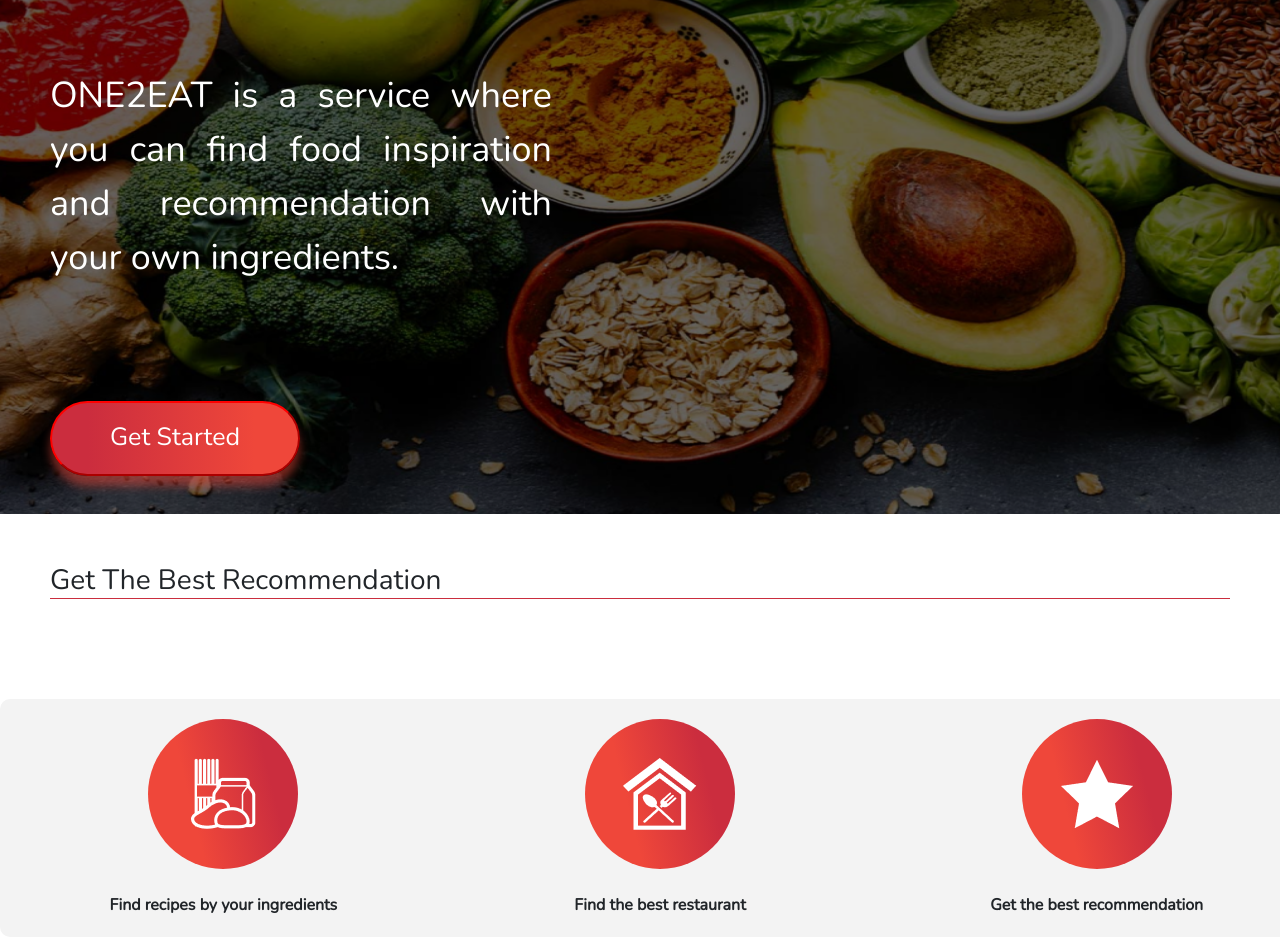
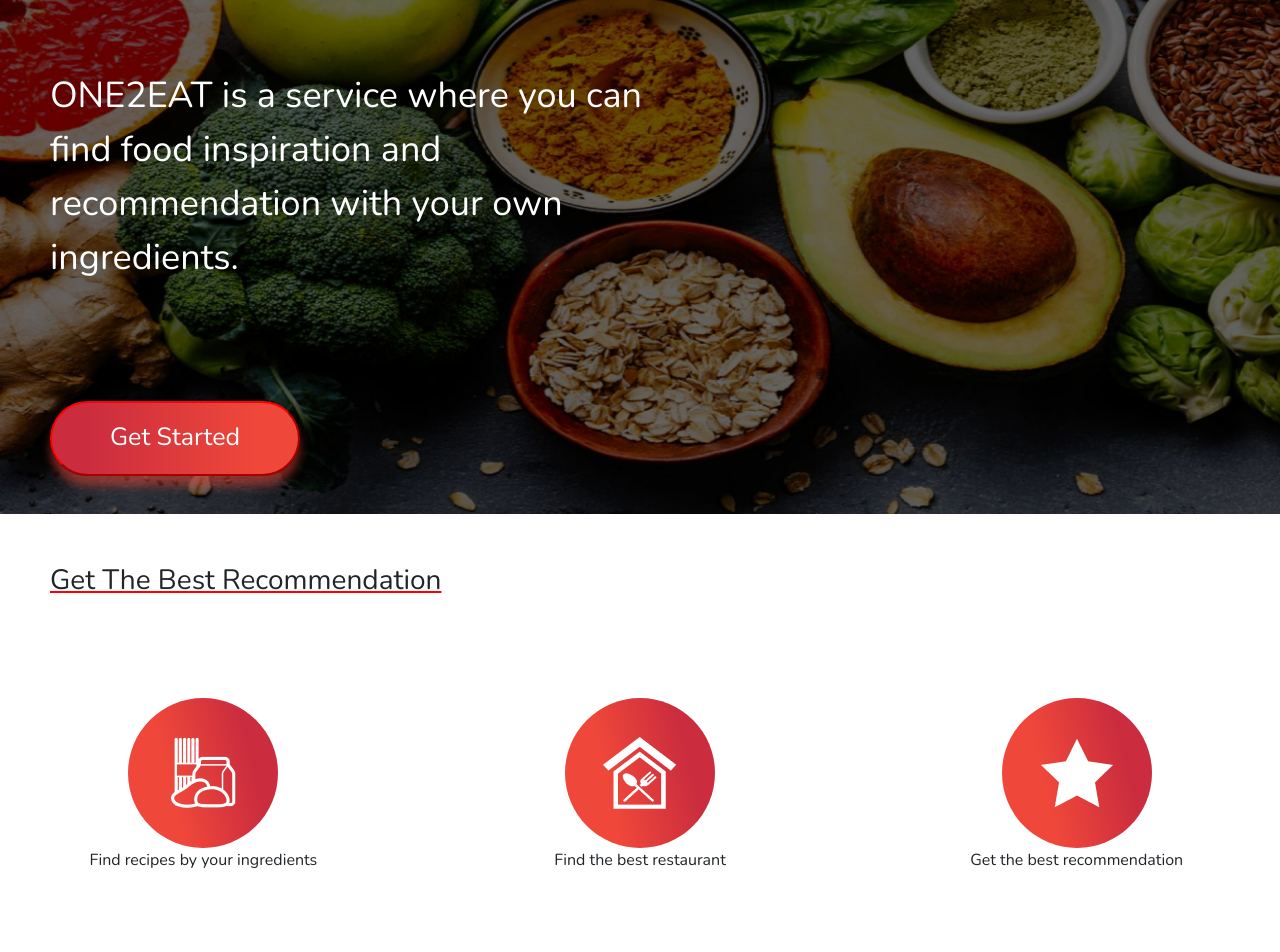
Before and after one commit to one2eat/frontend, a React (Create React App) app: page / in a window 1280 px wide. Shown: the part 186-1138 px from the top of the page. Built offline with nearby package versions, Linux system fonts and the light colour scheme.

Commit message:
change width

```diff
--- a/src/components/HomePage/frontpage.js
+++ b/src/components/HomePage/frontpage.js
@@ -57,16 +57,17 @@
 
 const ContentDescription = styled.p`
   font-size: 36px;
-  width: 552px;
+  width: 700px;
   padding-top: 125px;
   padding-bottom: 100px;
   padding-left: 50px;
-  text-align: justify;
 `;
 
 const FrontpageText = styled.h3`
-  margin: 50px;
-  border-bottom: 1px solid #ca2d3e;
+  text-decoration: underline;
+  text-decoration-color: red;
+  padding-top: 50px;
+  padding-left: 50px;
 `;
 
 const FooterBackground = styled.footer`
@@ -99,7 +100,6 @@
   justify-content: center;
   width: 150px;
   height: 150px;
-  margin-bottom: 24px;
   border-radius: 50%;
   background: linear-gradient(256.23deg, #cb2d3e 22.63%, #ef473a 68.74%);
 `;
@@ -107,12 +107,6 @@
 const RoundedLogoStyle = styled.div`
   margin-top: 100px;
   margin-bottom: 500px;
-  width: 1320px;
-  margin-left: auto;
-  margin-right: auto;
-  padding: 20px;
-  background: #f3f3f3;
-  border-radius: 10px;
 `;
 
 const OverrideCol = styled.div`
@@ -122,7 +116,6 @@
   flex-basis: 0;
   flex-grow: 1;
   max-width: 100%;
-  font-weight: bold;
 `;
 
 export const HomeFrontpage = () => {
```
